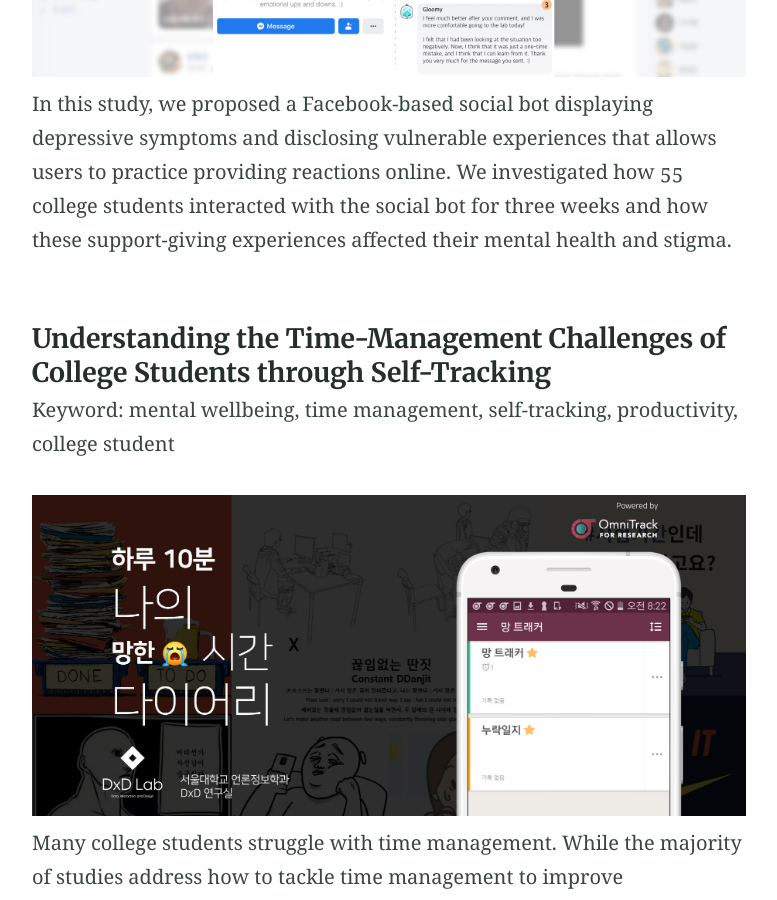
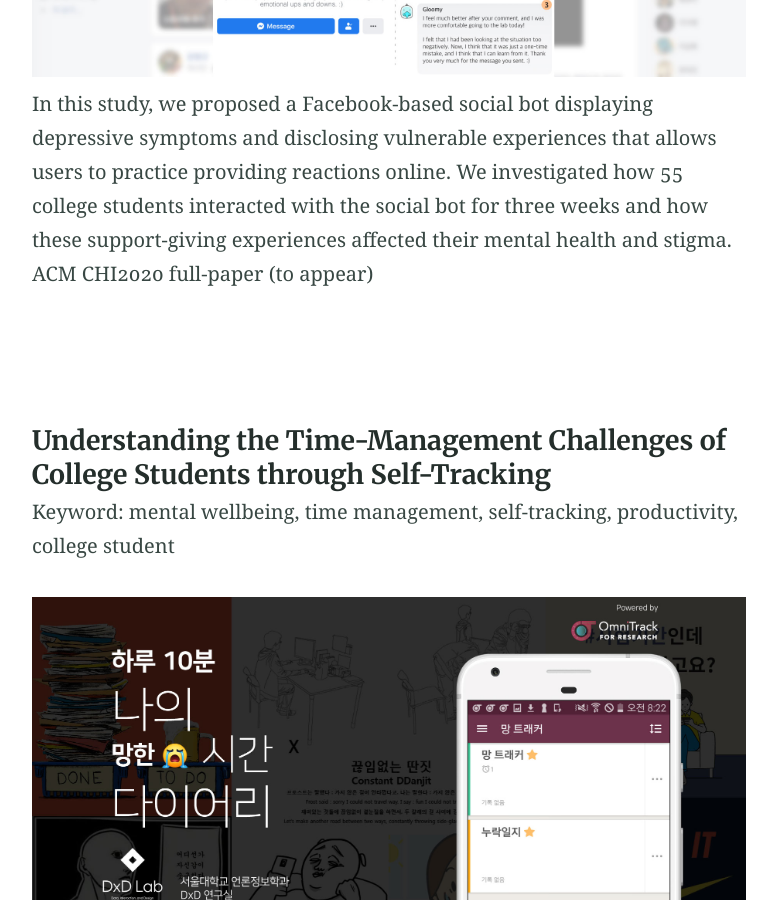
Before and after one commit to twkim24/twkim24.github.io, a Jekyll site: the page built from research.md, in a window 1280 px wide and 900 px high, scrolled down 892 px. Shown: the whole window, without its empty margins (251-1028 px from the left). Built offline with Jekyll 4.4.1, drawn with Linux system fonts in a browser that asks for light colours.

Commit message:
Update research.md

```diff
--- a/research.md
+++ b/research.md
@@ -10,6 +10,9 @@ feature_image: "https://picsum.photos/1300/400?image=989"
 Keyword: mental health, mental wellbeing, Social bot, Stigma, college student <br><br>
 ![My helpful screenshot](/assets/gloomy.jpg)
 In this study, we proposed a Facebook-based social bot displaying depressive symptoms and disclosing vulnerable experiences that allows users to practice providing reactions online. We investigated how 55 college students interacted with the social bot for three weeks and how these support-giving experiences affected their mental health and stigma.
+<br>
+ACM CHI2020 full-paper (to appear)
+
 <br><br>
 #### Understanding the Time-Management Challenges of College Students through Self-Tracking
 Keyword: mental wellbeing, time management, self-tracking, productivity, college student <br><br>
```
